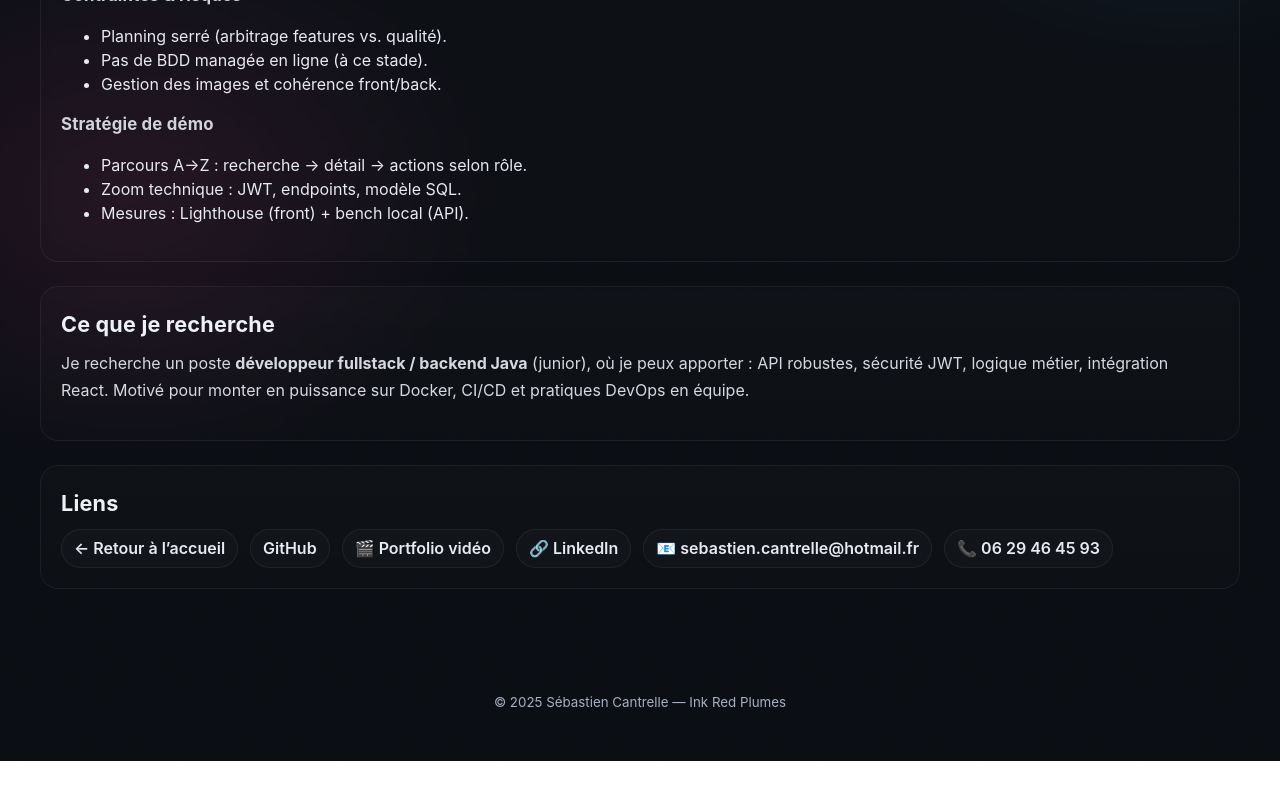
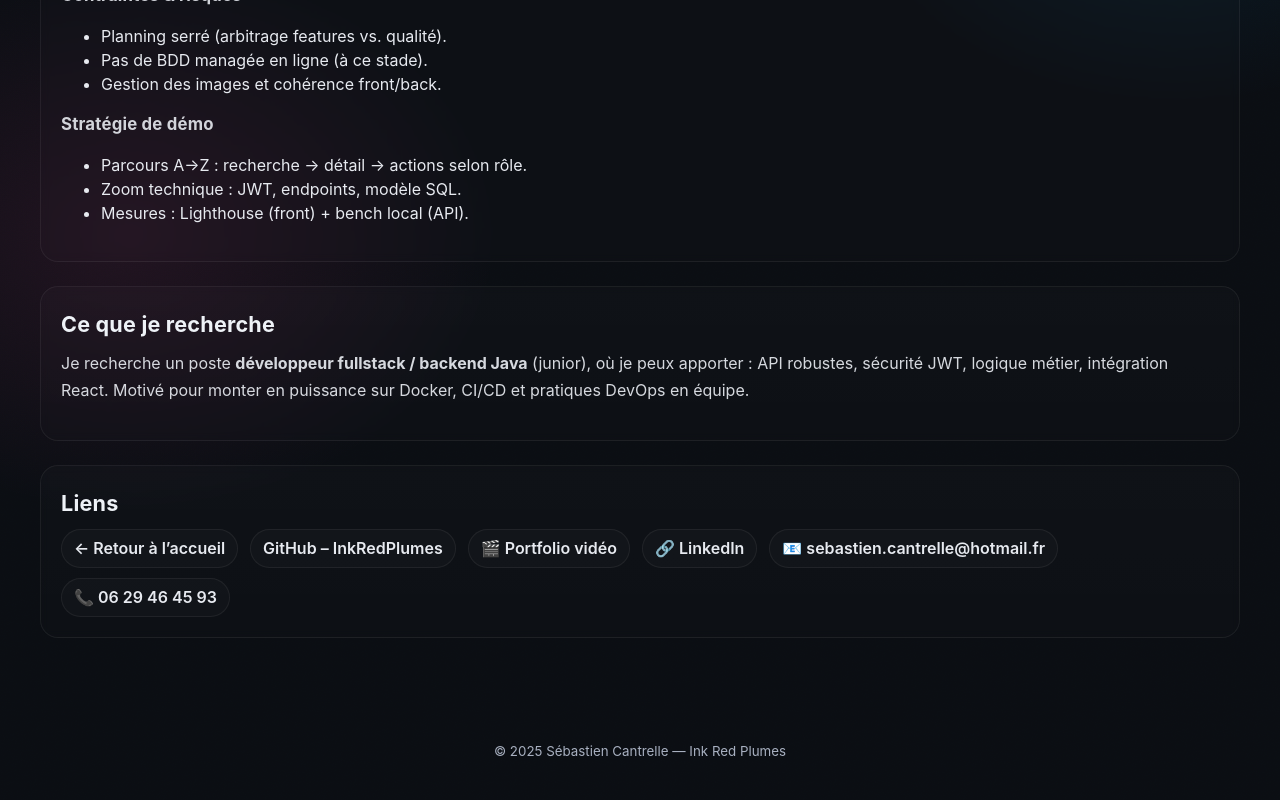
Before and after one commit to Spiritzen/portfolio, a React (Vite) app: page /ink-red-plumes in a window 1280 px wide. Shown: the part 3023-3823 px from the top of the page. Before the commit the page ends 3784 px from the top, so only its background shows below. Built offline with nearby package versions, Linux system fonts and the light colour scheme.

Commit message:
feat(portfolio): update IRP GitHub link to InkRedPlumes

```diff
--- a/src/pages/InkRedPlumes.jsx
+++ b/src/pages/InkRedPlumes.jsx
@@ -278,11 +278,11 @@ DELETE /api/livres/{"{id}"}    → supprimer (owner/seller/admin)
           <li>
             <a
               className="home-chip"
-                href="https://github.com/Spiritzen"
+              href="https://github.com/Spiritzen/InkRedPlumes"
               target="_blank"
               rel="noreferrer"
             >
-                GitHub
+              GitHub – InkRedPlumes
             </a>
           </li>
 
```
Lines whose indentation alone changed are shown as unchanged.
